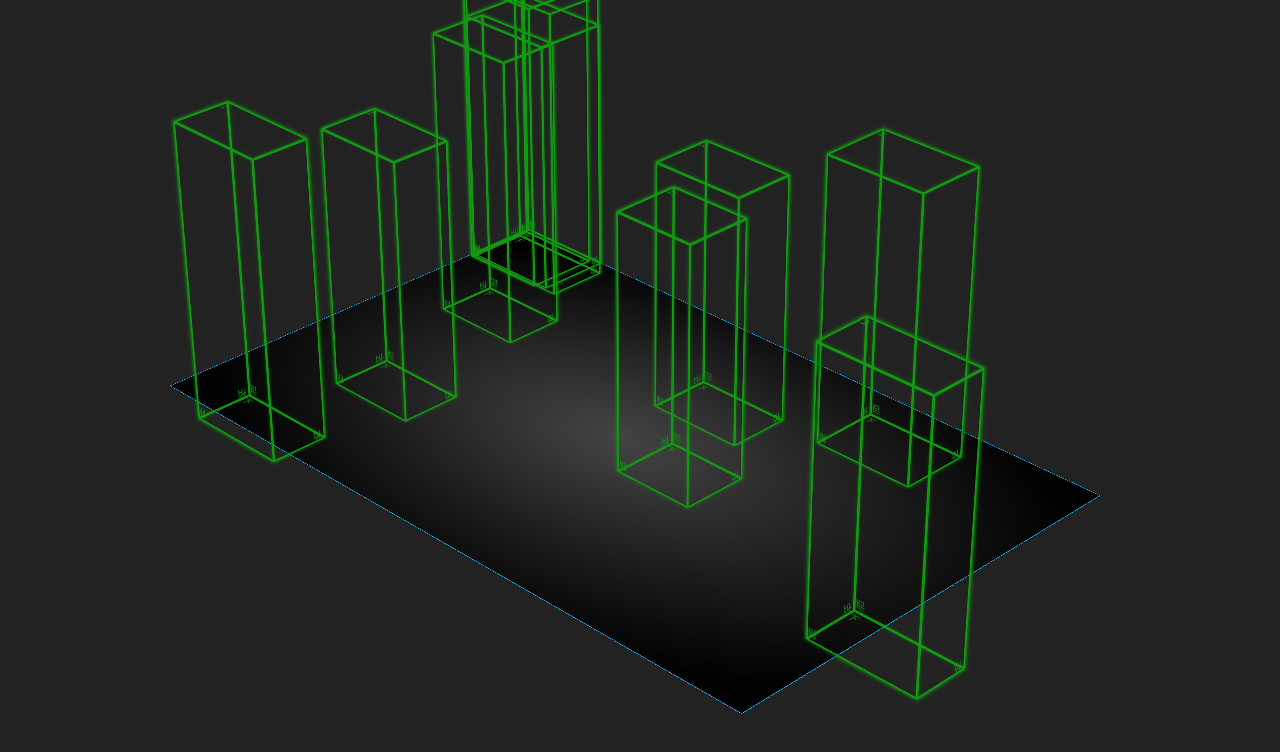
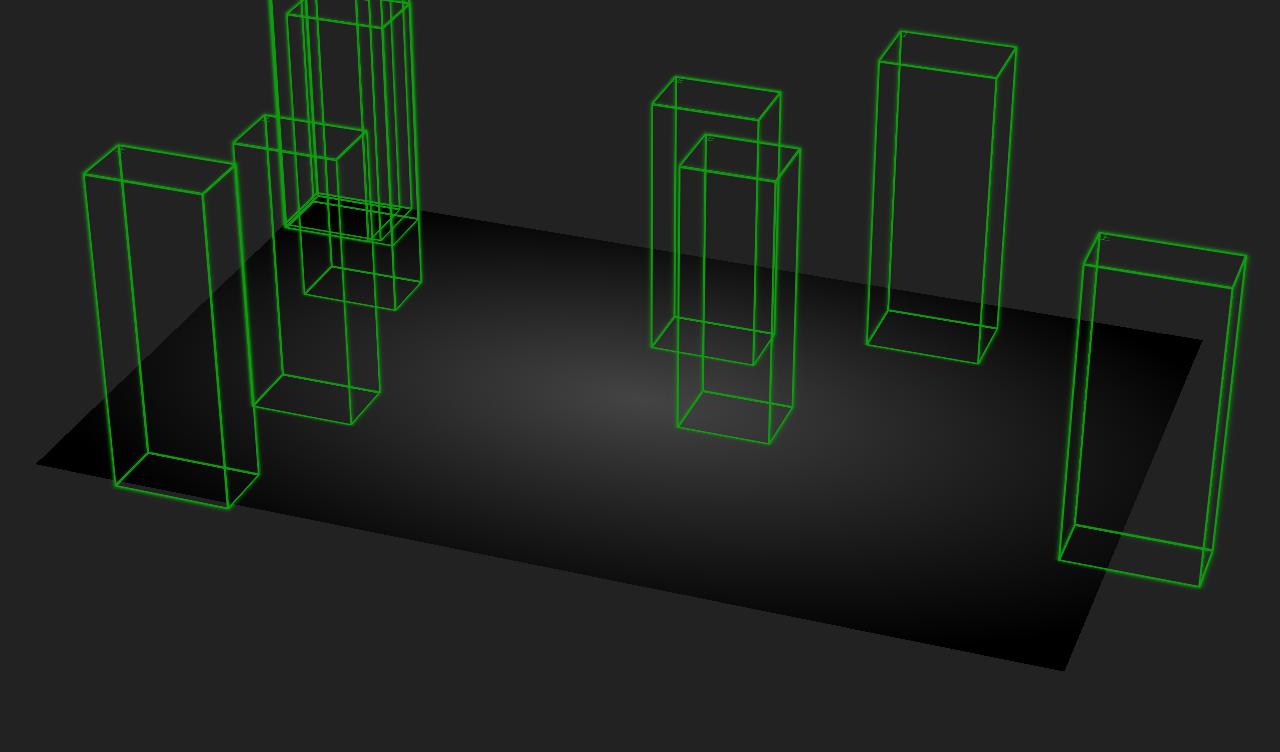
Before and after one commit to Vivomo/my-kingdom, a React (Create React App) app: page / in a window 1280 px wide. Shown: the top 752 px of the page. Built offline with nearby package versions, Linux system fonts and the light colour scheme.

Commit message:
尺寸 角度 微调

```diff
--- a/src/components/building/Building.js
+++ b/src/components/building/Building.js
@@ -12,12 +12,12 @@ const Building = (props) => {
     };
     return (
         <div style={planeStyle} className="building">
-            <div className="wall front"><div className="inner-box"> 前</div></div>
-            <div className="wall back"><div className="inner-box"> 后</div></div>
+            <div className="wall front"><div className="inner-box"> </div></div>
+            <div className="wall back"><div className="inner-box"> </div></div>
             <div className="wall up"><div className="inner-box"> 上</div></div>
-            <div className="wall bottom"><div className="inner-box"> 下</div></div>
-            <div className="wall left"><div className="inner-box"> 左</div></div>
-            <div className="wall right"><div className="inner-box"> 右</div></div>
+            <div className="wall bottom"><div className="inner-box"> </div></div>
+            <div className="wall left"><div className="inner-box"> </div></div>
+            <div className="wall right"><div className="inner-box"> </div></div>
         </div>
     );
 };
--- a/src/components/ground/Ground.js
+++ b/src/components/ground/Ground.js
@@ -5,7 +5,7 @@ import './index.scss';
 
 const Ground = (props) => {
     let style = {
-        transform: `translate3d(10%, 20%, -800px) rotateX(60deg) rotateY(0deg) rotateZ(${props.offsetX / 4}deg)`
+        transform: `translate3d(0%, 0%, -800px) rotateX(60deg) rotateY(0deg) rotateZ(${props.offsetX / 4}deg)`
     };
 
     let [buildings, setBuildings] = useState([]);
--- a/src/components/ground/index.scss
+++ b/src/components/ground/index.scss
@@ -1,10 +1,9 @@
 .ground {
     position: absolute;
-    border: 1px solid #13bbff;
-    width: 80%;
-    height: 80%;
+    width: 100%;
+    height: 100%;
 
     background: radial-gradient(ellipse at center, #444 0%, #000000 90%);
-    transform: translate3d(10%, 20%, -800px) rotateX(60deg) rotateY(0deg) rotateZ(45deg);
+    transform: translate3d(0%, 0%, -800px) rotateX(60deg) rotateY(0deg) rotateZ(45deg);
     transform-style: preserve-3d;
 }
--- a/src/components/k-map/KMap.js
+++ b/src/components/k-map/KMap.js
@@ -14,7 +14,7 @@ export default class KMap extends React.Component{
             startY: 0,
             offsetX: 0,
             offsetY: 0,
-            prevOffsetX: 180,
+            prevOffsetX: 80,
             prevOffsetY: 0,
             offsetDirection: null
         };
```
